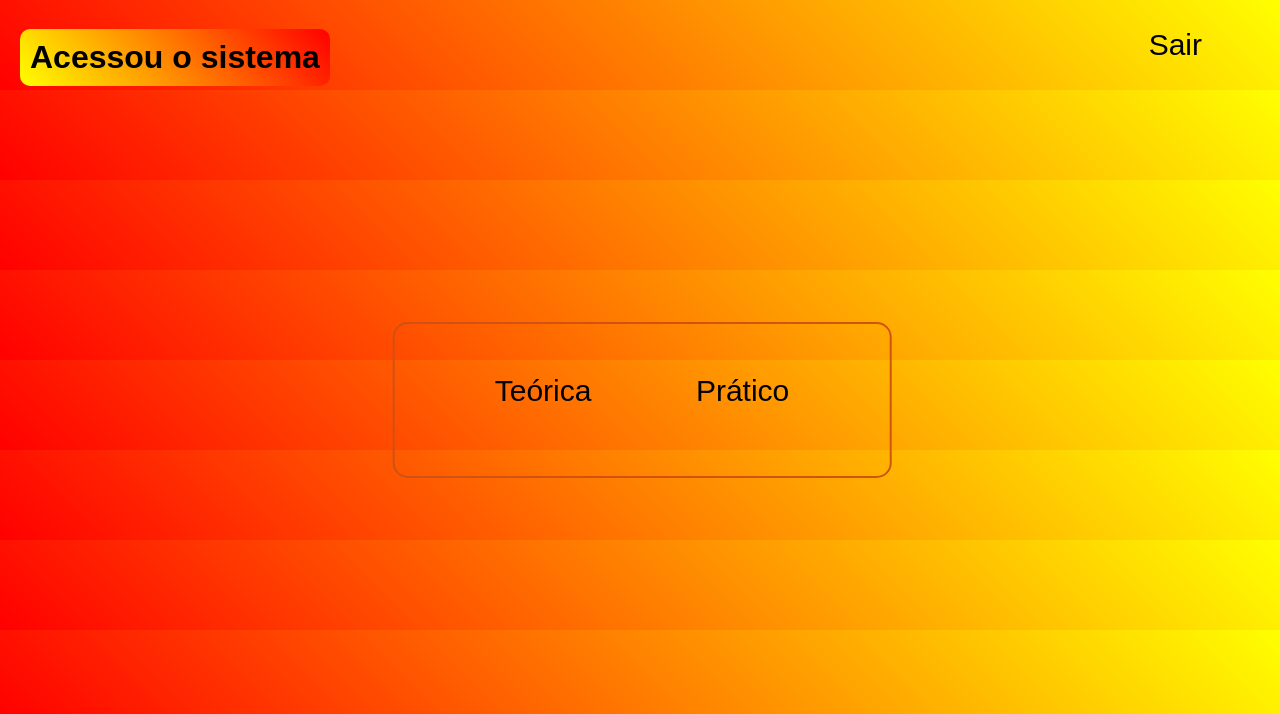
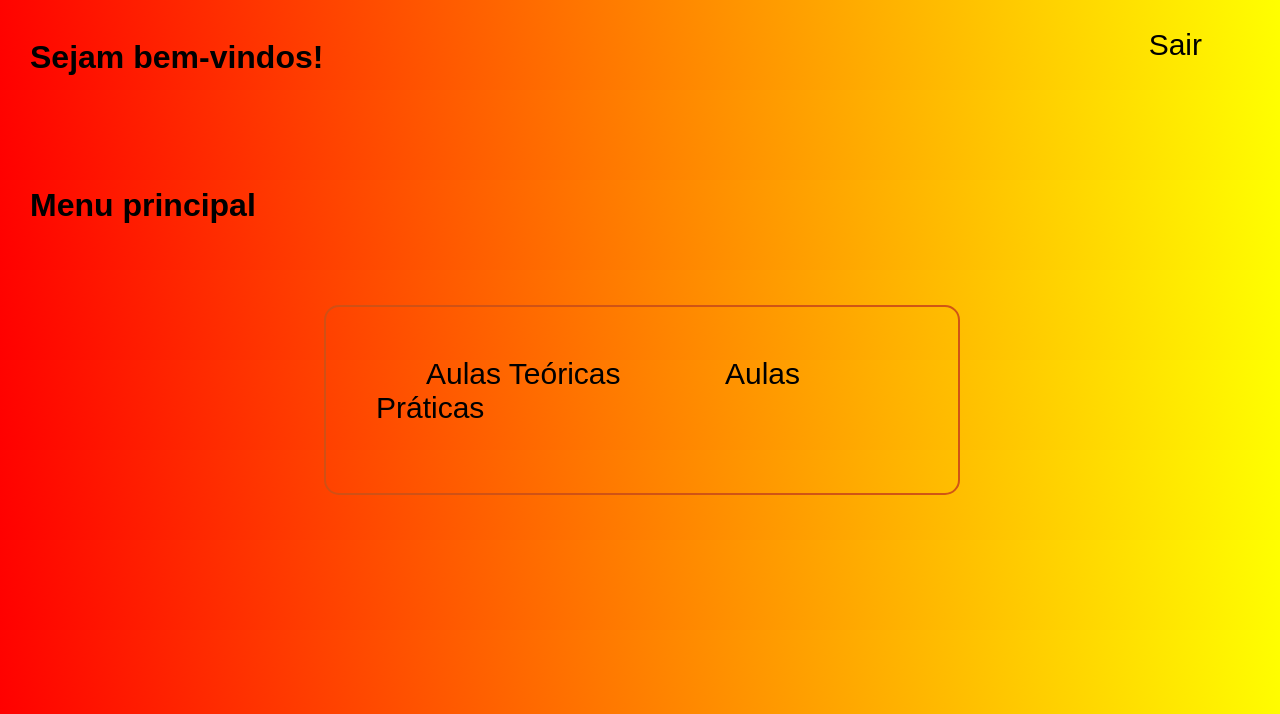
Before and after one commit to Wps2025/htdocs, a PHP site: page /sistemaS.php in a window 1280 px wide. Shown: the top 714 px of the page. Run offline with PHP 8.4, Linux system fonts and the light colour scheme; the visitor is signed in with stand-in values (Sample User, id 1).

Commit message:
refaction.alter

```diff
--- a/Login/sistemaS.php
+++ b/Login/sistemaS.php
@@ -19,7 +19,7 @@
     <style>
     body{
     font-family: Arial, Helvetica, sans-serif;
-    background-image: linear-gradient(45deg, red, yellow);
+    background-image: linear-gradient(80deg, red, yellow);
     color: black;
     }
 
@@ -27,8 +27,7 @@
     position: absolute;
     padding: 10px;
     left: 20px;
-    background-image: linear-gradient(50deg, yellow, red);
-    border-radius: 10px;
+
     }
 
     fieldset{
@@ -57,11 +56,12 @@
     </style>
 </head>
 <body>
-    <h1>Acessou o sistema </h1>
+    <h1>Sejam bem-vindos!<br><br>
+        <br><br>Menu principal</h1>
     <fieldset>
         <div>
-            <a href="theory.php">Teórica</a>
-            <a href="practical.php">Prático</a>
+            <a href="theory.php">Aulas Teóricas</a>
+            <a href="practical.php">Aulas Práticas</a>
                 </div>
                 <br>
     </fieldset>
```
Also changed, not shown: Login/theory.php (line endings or trailing spaces).
